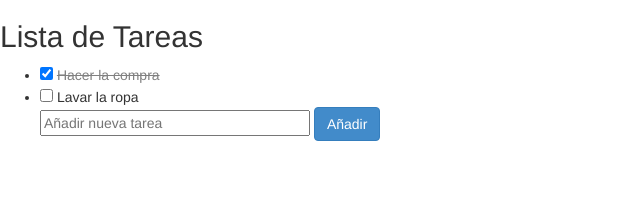
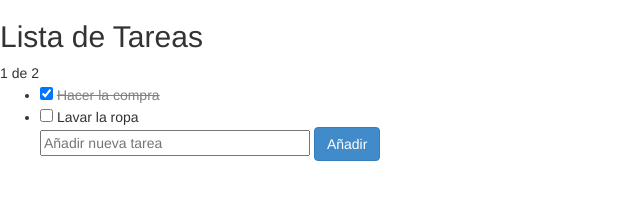
Before and after one commit to jonabasque/learn-ng, a plain HTML site: page index.html in a window 1280 px wide. Shown: the whole page, without its empty margins (0-640 px from the left). Drawn offline with Linux system fonts and the light colour scheme.

Commit message:
añadimos un conteo de tareas restantes del total que tenemos

```diff
--- a/index.html
+++ b/index.html
@@ -15,6 +15,9 @@
 	<!--Le decimos al elemento que vamos a usar este controlador, y todas las variables, metodos, etc... que le pasemos al scope del controlador las tendremos disponibles en este elemento-->
     <div ng-controller="ControladorTareas">
         <h2>Lista de Tareas</h2>
+
+        <!--Mostramos las tareas que nos faltan de las que tenemos llamando a otro método que pasamos al controlador-->
+        <span>{{tareasRestantes()}} de {{tareas.length}}</span>
         <ul class="unstyled">
 	        <!--Repite el li por cada elemento que hay en el array tareas-->
 	        <li ng-repeat="tarea in tareas">
--- a/js/tareas.js
+++ b/js/tareas.js
@@ -9,6 +9,17 @@ function ControladorTareas($scope){
             $scope.tareas.push({texto: $scope.textoNuevaTarea, realizada:false});
             //y limpiamos el texto del input una vez agregada la tarea.
             $scope.textoNuevaTarea = '';
-        }
+        };
+        //agregamos al scope del controlador un método que podremos llamar desde el HTML
+        //cuando querramos.
+        $scope.tareasRestantes = function() {
+            var cuenta = 0;
+            //por cada tarea del array tareas del scope ....
+            angular.forEach($scope.tareas,function(tarea) {
+                //..... añadimos un 0 o un 1 dependiendo de si está realizada.
+                cuenta += tarea.realizada ? 0 : 1;
+            });
+            return cuenta;
+        };
 
 }
```
